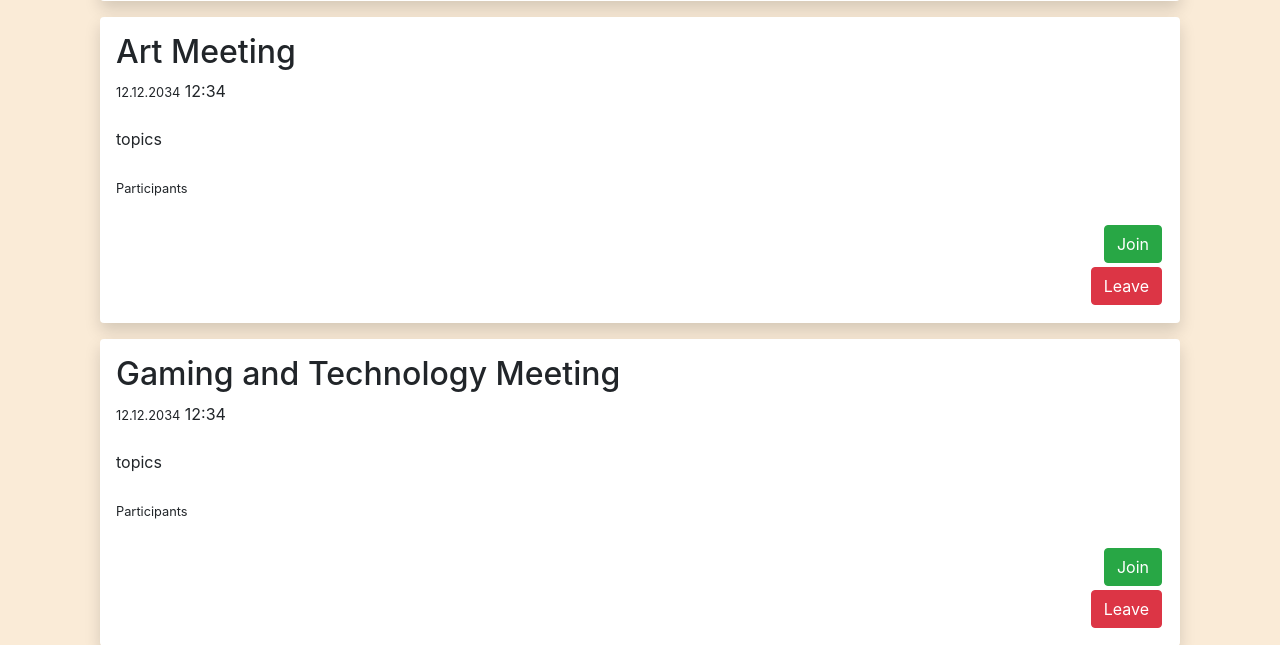
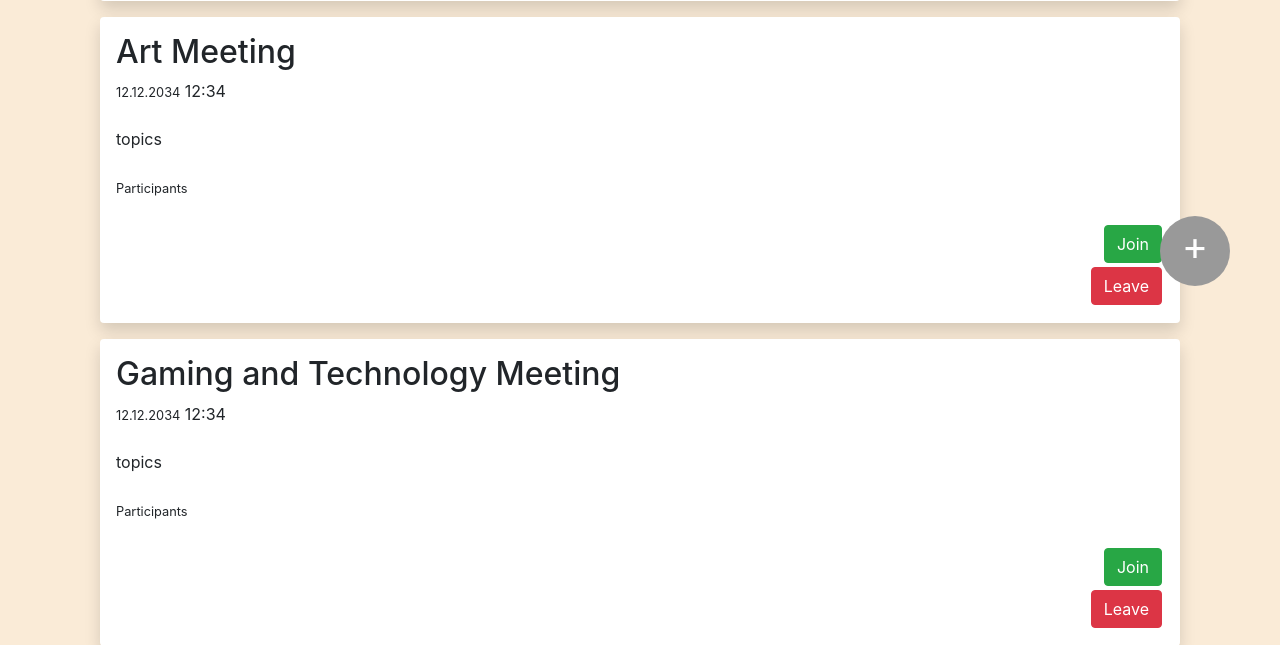
Before and after one commit to liminm/MensaMeet, a Django app: page / in a window 1280 px wide. Shown: the part 464-1109 px from the top of the page. Run offline with Django 3.2, Linux system fonts and the light colour scheme; the visitor is signed in with stand-in values (Sample User, id 1); some libraries are stand-ins or nearby versions.

Commit message:
add button for new meetup

```diff
--- a/mensameet/templates/mensameet/home.html
+++ b/mensameet/templates/mensameet/home.html
@@ -32,6 +32,10 @@
 
 
 </div>
+
+<a href="{% url 'meetup-create' %}" class="float">
+<div class="my-float">+</div>
+</a>
 
 
 <style>
@@ -74,6 +78,22 @@ font-size: 15px;
   display: none;
   overflow: hidden;
   background-color: white;
+}
+
+.float{
+  position:fixed;
+  width:70px;
+  height:70px;
+  bottom:50px;
+  right:50px;
+  background-color:#999;
+  color:#FFF;
+  border-radius:50px;
+  text-align:center;
+}
+
+.my-float{
+  font-size: 40px;
 }
 
 </style>
```
